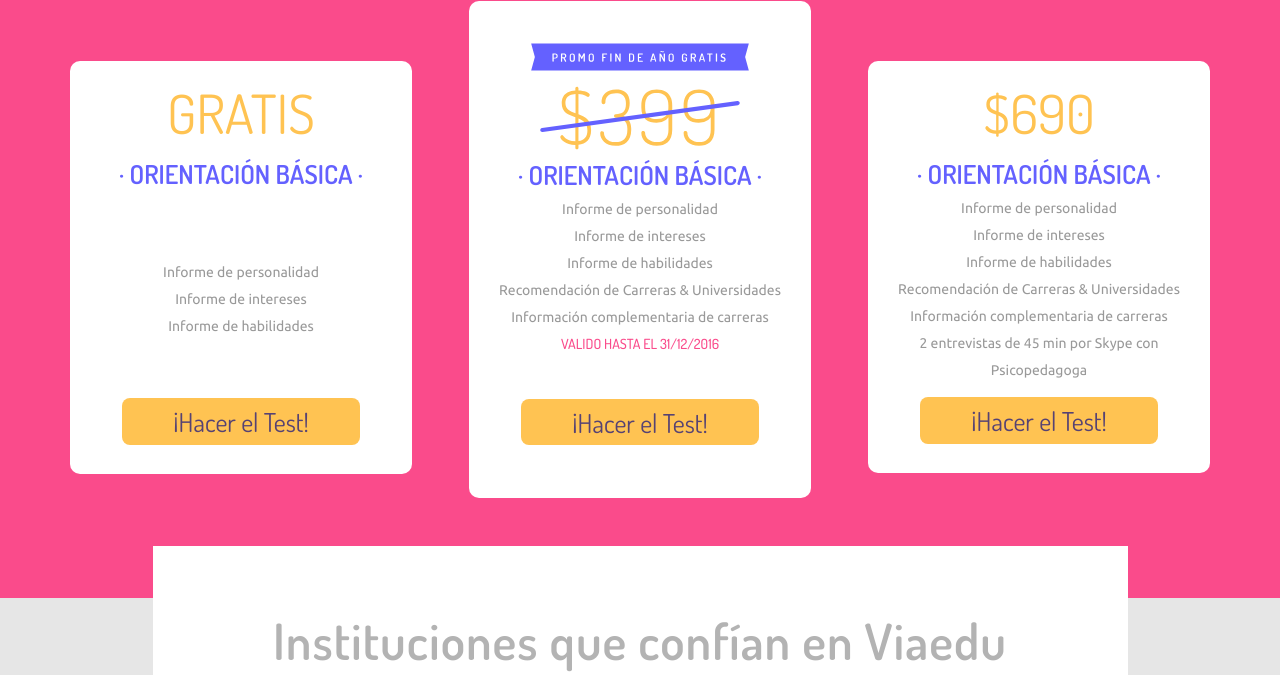
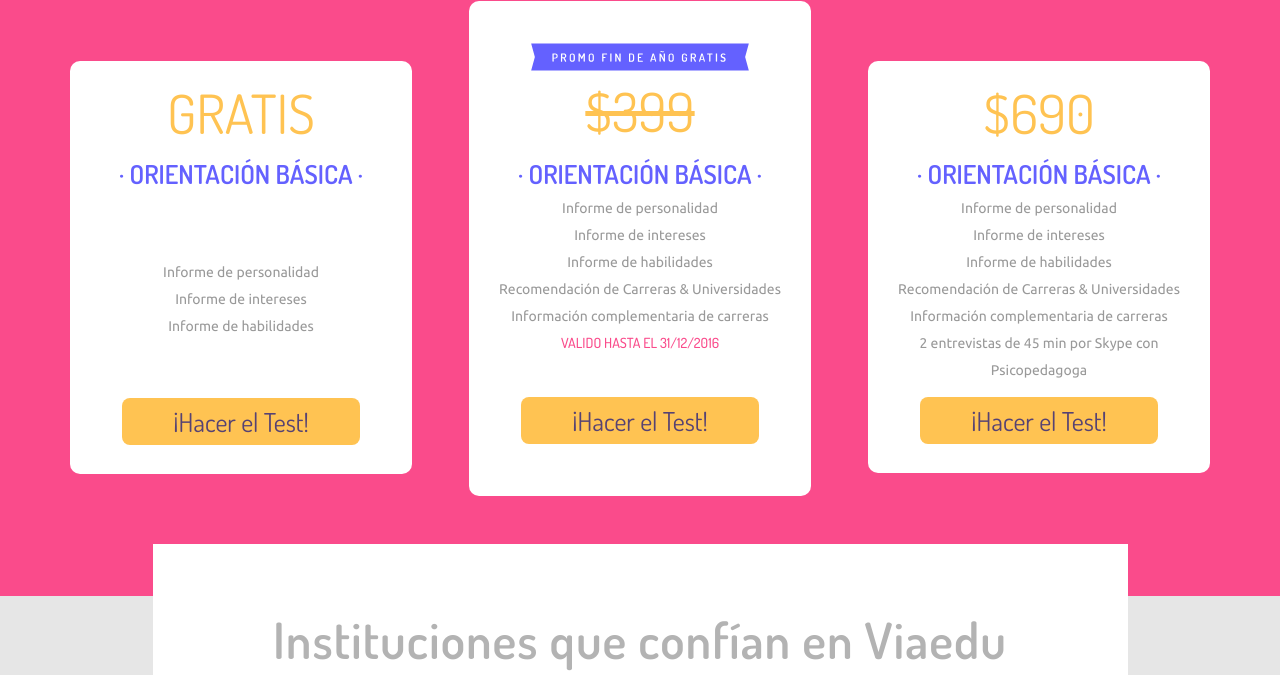
Before and after one commit to FrancoOlivari/landingviaedu, a website: page index.html in a window 1280 px wide. Shown: the part 4729-5404 px from the top of the page. Drawn offline with nearby package versions, Linux system fonts and the light colour scheme; a web font is replaced by a local one.

Commit message:
Fix Strike

```diff
--- a/index.html
+++ b/index.html
@@ -312,8 +312,8 @@
                         <a href="#" id="botonhacertest2">¡Hacer el Test!</a>
                     </div>
                     <div id="contenedorinrosa2" class="espacioextra2 invisibleres">
-                        <img src="svgs/promo.svg" id="promo1">
-                        <img src="svgs/399promo.svg" id="promo2">
+                        <img src="svgs/promo.svg" id="promo1"><br>
+                        <span id="txtamarillo" style="text-decoration: line-through;">$399</span><br>
                         <p>
                         <span id="txtazul">&middot; ORIENTACIÓN BÁSICA &middot;</span><br>
                         <span id="txtgris">Informe de personalidad<br>
```
